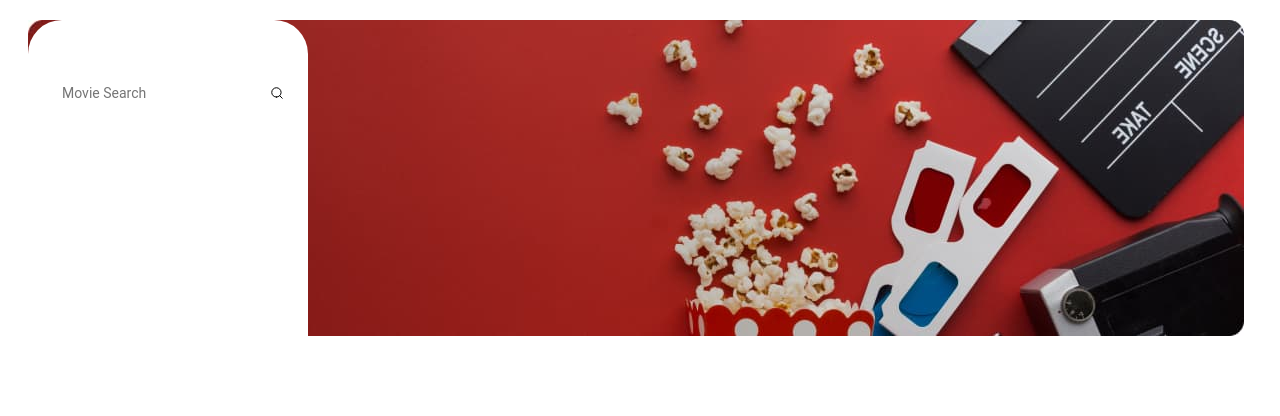
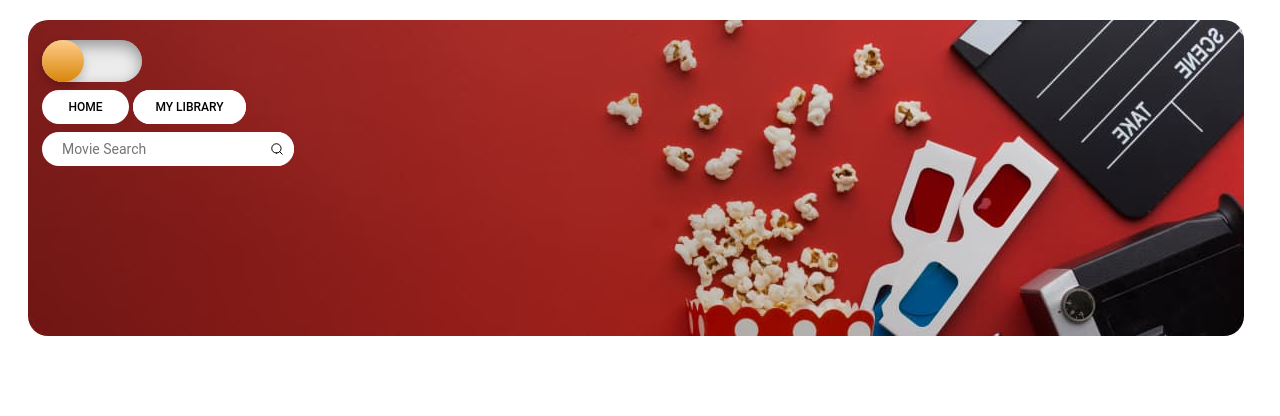
Before and after one commit to RobertUta/CodeMasters-Filmoteka, a website: page src/partials/header.html in a window 1280 px wide. Shown: the top 416 px of the page. Drawn offline with Linux system fonts and the light colour scheme; files that its build step writes are made by us from their sources; files whose address does not match are found by name.

Commit message:
Header Updated

```diff
--- /dev/null
+++ b/src/partials/change-background.js
@@ -0,0 +1,4 @@
+function myFunction() {
+  let element = document.getElementsByClassName('header');
+  element.classList.toggle('dark-mode');
+}
--- a/src/partials/header.html
+++ b/src/partials/header.html
@@ -6,7 +6,7 @@
   crossorigin="anonymous"
 /> -->
 
-<section class="header">
+<section class="header background">
   <picture class="header-background">
     <!-- Desktop -->
     <source media="(min-width:1268px)" srcset="./images/desktop_header.jpg" />
@@ -37,10 +37,10 @@
         </button>
       </div>
 
-      <label class="switch">
-        <input type="checkbox" />
-        <span class="slider round"></span>
-      </label>
+      <div class="switch-container">
+        <input type="checkbox" id="darkmode-toggle" onclick="myFunction()"/>
+        <label for="darkmode-toggle">
+      </div>
     </nav>
   </div>
 
@@ -51,3 +51,5 @@
     <h1>Filmoteka</h1>
   </div>
 </section>
+
+<script type="module" src="./partials/change-background.js"></script>
--- a/src/sass/header.scss
+++ b/src/sass/header.scss
@@ -7,9 +7,14 @@ ul {
   list-style: none;
 }
 
+img {
+  border-radius: 20px;
+}
+
 .header-background {
   position: absolute;
   z-index: -1;
+  border-radius: 10px;
 }
 
 .header {
@@ -18,7 +23,7 @@ ul {
   gap: 312px;
   width: 280px;
   height: 460px;
-  border-radius: 10px;
+  border-radius: 100px;
   position: relative;
   margin: 20px;
 }
@@ -158,69 +163,74 @@ ul {
   line-height: normal;
 }
 
-// Switch button //
-/* The switch - the box around the slider */
-.switch {
-  position: relative;
-  display: inline-block;
-  width: 30px;
-  height: 17px;
-  order: 2;
+// ---- Switch button ---- //
+
+.switch-container {
+  display: flex;
+  order: 4;
+  justify-content: center;
+  align-items: center;
 }
 
-/* Hide default HTML checkbox */
-.switch input {
-  opacity: 0;
+label {
+  display: flex;
+  justify-content: center;
+  align-items: center;
+  width: 100px;
+  height: 42px;
+  position: relative;
+  display: block;
+  background: #ebebeb;
+  border-radius: 200px;
+  box-shadow: inset 0px 5px 15px rgba(0, 0, 0, 0.4),
+    inset 0px -5px 15px rgba(255, 255, 255, 0.4);
+  cursor: pointer;
+}
+
+label:after {
+  content: '';
+  width: 42px;
+  height: 42px;
+  position: absolute;
+  top: 0px;
+  left: 0px;
+  background: linear-gradient(180deg, #ffcc89, #d8860b);
+  border-radius: 42px;
+  box-shadow: 0px 5px 10px rgba(0, 0, 0, 0.2);
+}
+
+input {
   width: 0;
   height: 0;
+  visibility: hidden;
 }
 
-/* The slider */
-.slider {
-  position: absolute;
-  cursor: pointer;
-  top: 0;
-  left: 0;
-  right: 0;
-  bottom: 0;
-  background-color: #fff;
-  -webkit-transition: 0.4s;
-  transition: 0.4s;
+input:checked + label {
+  background: #242424;
 }
 
-.slider:before {
-  position: absolute;
-  content: '';
-  height: 15px;
-  width: 15px;
-  left: 1px;
-  bottom: 1px;
-  background-color: rgba(255, 153, 0, 0.808);
-  -webkit-transition: 0.4s;
-  transition: 0.4s;
+input:checked + label:after {
+  left: 100px;
+  transform: translateX(-100%);
+  background: linear-gradient(180deg, #777, #3a3a3a);
 }
 
-input:checked + .slider {
-  background-color: #000;
+label,
+label:after {
+  transition: 0.3s;
 }
 
-input:focus + .slider {
-  box-shadow: 0 0 1px #fff;
+label:active:after {
+  width: 60px;
 }
 
-input:checked + .slider:before {
-  -webkit-transform: translateX(13px);
-  -ms-transform: translateX(13px);
-  transform: translateX(13px);
+input:checked + label + .header {
+  background: #242424;
 }
 
-/* Rounded sliders */
-.slider.round {
-  border-radius: 34px;
-}
-
-.slider.round:before {
-  border-radius: 50%;
+.dark-mode {
+  background-color: black;
+  color: white;
 }
 // Switch button //
 
```
